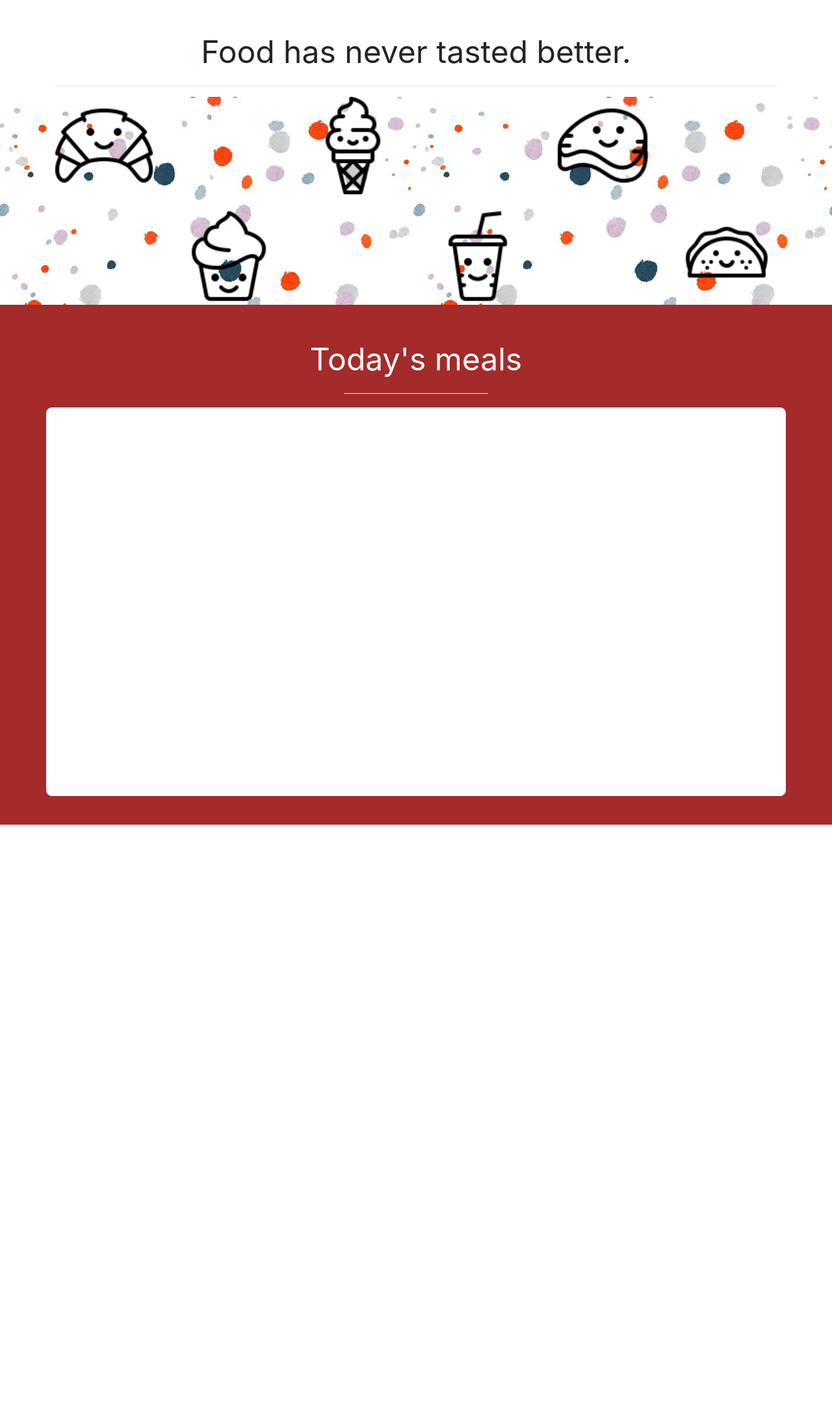
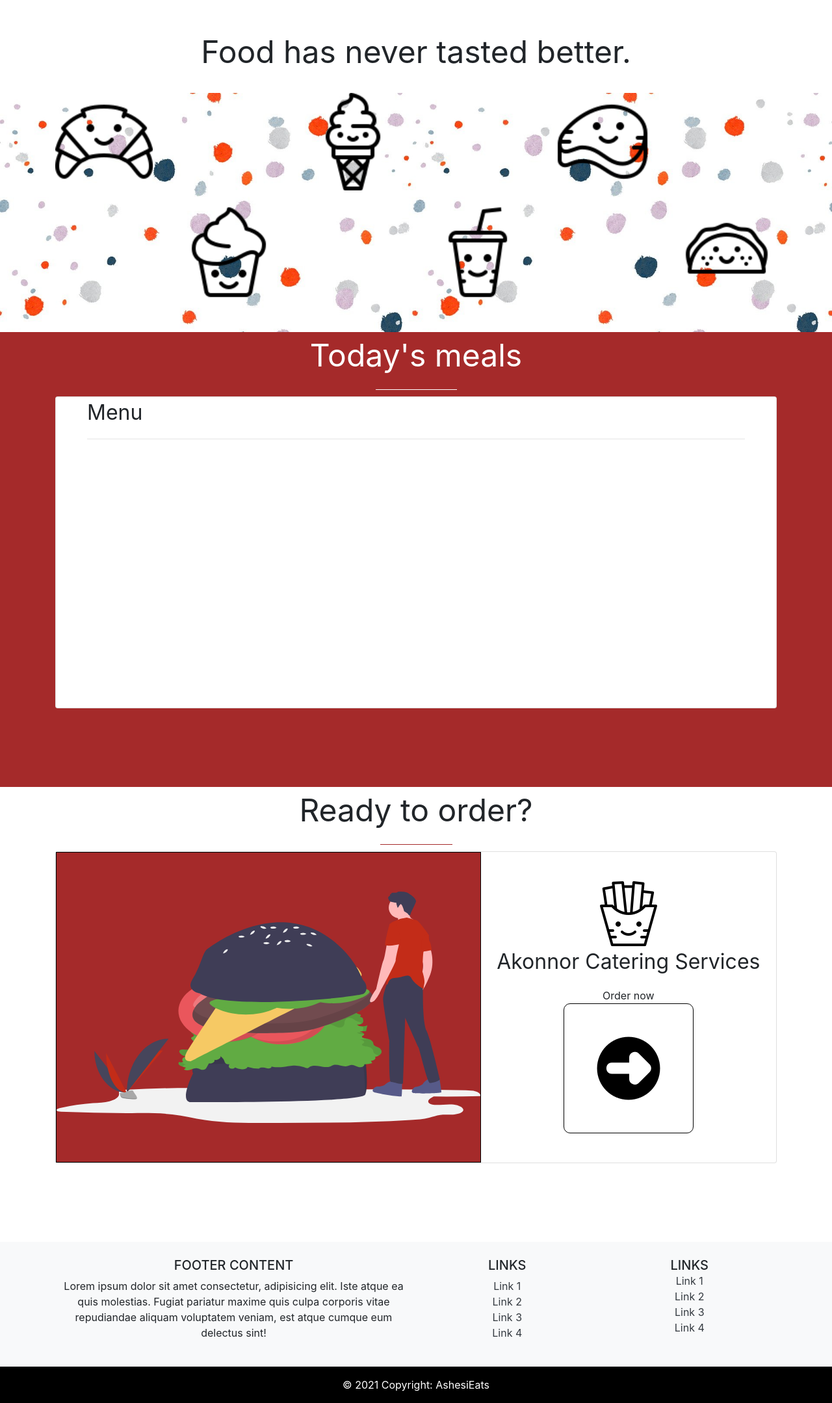
Before and after one commit to Akwasi123/AshesiEats-Software-Engineering-Project, a PHP site: page /akonnor.html in a window 1280 px wide. Shown: the part 404-2563 px from the top of the page at 65% size. Before the commit the page ends 1673 px from the top, so only its background shows below. Run offline with PHP 8.4, Linux system fonts and the light colour scheme; a stand-in replaces the project's code that opens the database connection.

Commit message:
completed akonnor.html

```diff
--- a/akonnor.html
+++ b/akonnor.html
@@ -62,7 +62,7 @@
 
   <!--  positioned foods -->
   <div class="container-fluid px-5 food-background">
-        <div class="foods container">
+    <div class="foods container pb-lg-5">
       <img src="./assets/img/absolute img/icons8-kawaii-croissant-100.png" alt="" width="150" class="img1">
       <img src="./assets/img/absolute img/icons8-kawaii-cupcake-100.png" alt="" width="150" class="img2">
       <img src="./assets/img/absolute img/icons8-kawaii-ice-cream-100.png" alt="" width="150" class="img3">
@@ -72,22 +72,123 @@
     </div>
   </div>
 
-    <div class="menu-section container-fluid">
+  <!-- menu -->
+  <div class="container-fluid menu-section s1">
+    <div class="slogan meals">
+      <p>Today's meals</p>
+      <hr>
+    </div>
     <div class="container">
-            <div class="slogan pt-lg-5">
-                <p class="m-heading">Today's meals</p>
-                <hr id="m-line">
+      <div class="card menu-plaque px-5">
+        <span>Menu</span>
+        <hr>
+      </div>
     </div>
   </div>
 
-        <!-- menu items -->
-        <div class="card-container container">
-            <div href="" class="card">
+  <div class="container-fluid menu-section s2">
+    <div class="container order-box">
+      <div class="slogan order-heading">
+        <p>Ready to order?</p>
+        <hr>
+      </div>
 
-            <div/>
+      <div class="card box">
+        <div class="svg-img">
+          <img src="./assets/img/undraw_Hamburger_8ge6.svg" alt="">
+        </div>
+
+        <!-- order-box -->
+        <div class="portal">
+          <div class="brand">
+            <img src="./assets/img/icons8-kawaii-french-fries-100.png" alt="">
+            <p>Akonnor Catering Services</p>
+            <span>Order now</span>
+          </div>
+
+          <!-- order button -->
+          <a href="" class="order-button">
+            <img src="./assets/img/icons8-arrow-100.png" alt="">
+          </a>
+
+        </div>
+      </div>
     </div>
   </div>
 
+  <!-- footer -->
+  <!-- Footer -->
+<footer class="bg-light text-center text-lg-start">
+  <!-- Grid container -->
+  <div class="container p-4">
+    <!--Grid row-->
+    <div class="row">
+      <!--Grid column-->
+      <div class="col-lg-6 col-md-12 mb-4 mb-md-0">
+        <h5 class="text-uppercase">Footer Content</h5>
+
+        <p>
+          Lorem ipsum dolor sit amet consectetur, adipisicing elit. Iste atque ea quis
+          molestias. Fugiat pariatur maxime quis culpa corporis vitae repudiandae aliquam
+          voluptatem veniam, est atque cumque eum delectus sint!
+        </p>
+      </div>
+      <!--Grid column-->
+
+      <!--Grid column-->
+      <div class="col-lg-3 col-md-6 mb-4 mb-md-0">
+        <h5 class="text-uppercase">Links</h5>
+
+        <ul class="list-unstyled mb-0">
+          <li>
+            <a href="#!" class="text-dark">Link 1</a>
+          </li>
+          <li>
+            <a href="#!" class="text-dark">Link 2</a>
+          </li>
+          <li>
+            <a href="#!" class="text-dark">Link 3</a>
+          </li>
+          <li>
+            <a href="#!" class="text-dark">Link 4</a>
+          </li>
+        </ul>
+      </div>
+      <!--Grid column-->
+
+      <!--Grid column-->
+      <div class="col-lg-3 col-md-6 mb-4 mb-md-0">
+        <h5 class="text-uppercase mb-0">Links</h5>
+
+        <ul class="list-unstyled">
+          <li>
+            <a href="#!" class="text-dark">Link 1</a>
+          </li>
+          <li>
+            <a href="#!" class="text-dark">Link 2</a>
+          </li>
+          <li>
+            <a href="#!" class="text-dark">Link 3</a>
+          </li>
+          <li>
+            <a href="#!" class="text-dark">Link 4</a>
+          </li>
+        </ul>
+      </div>
+      <!--Grid column-->
+    </div>
+    <!--Grid row-->
+  </div>
+  <!-- Grid container -->
+
+  <!-- Copyright -->
+  <div class="text-center p-3" style="background-color: black;">
+    <span style="color: white;">© 2021 Copyright:</span>
+    <span class="text-white" >AshesiEats</span>
+  </div>
+  <!-- Copyright -->
+</footer>
+<!-- Footer -->
 
   <script src="https://cdnjs.cloudflare.com/ajax/libs/jquery/3.5.1/jquery.slim.min.js"></script>
   <script src="https://cdnjs.cloudflare.com/ajax/libs/popper.js/1.16.1/umd/popper.min.js"></script>
--- a/assets/css/akonnor.css
+++ b/assets/css/akonnor.css
@@ -5,8 +5,8 @@
 }
 
 :root{
-    /* font-family: 'Inter', sans-serif; */
-    font-family: 'Montserrat', sans-serif;
+    font-family: 'Inter', sans-serif;
+    /* font-family: 'Montserrat', sans-serif; */
     font-size: 16px;
 }
 
@@ -72,39 +72,82 @@ body{
 }
 
 .menu-section{
-    background-color: brown;
-    height: 100%;
-
+    height: 700px;
 }
 
-.m-heading{
+.meals p{
     color: white;
 }
 
-#m-line{
+.slogan hr{
+    width: 10%;
     border-color: white;
-    width: 20%;
-    margin: auto;
+    margin: 0 auto 10px auto;
 }
 
-.card-container{
+.s1{
+    background: brown;
+}
+
+.menu-plaque, .box{
+    height: 60vh;
+    width: 100%;
+}
+.menu-plaque span{
+    font-size: 2rem;
+}
+
+.order-heading hr{
+    width: 10%;
+    border-color: brown;
+    margin: 0 auto 10px auto;
+}
+
+.box{
+    display: flex;
+    flex-direction: row;
+    justify-content: center;
+}
+
+.svg-img{
+    border: 1px solid black;
+    flex: 1.5;
     display: flex;
     align-items: center;
-    justify-content: space-between;
-    padding: 20px 0 0 0;
+    background-color: brown;
 }
 
-.card-container a{
-    text-decoration: none;
+.svg-img img{
+    width: 100%;
 }
 
-.card{
+.portal{
     display: flex;
+    justify-content: center;
+    flex-direction: column;
     align-items: center;
+    flex: 1;
+    padding: 10px;
+}
+
+.brand{
+    text-align: center;
+}
+
+.brand p{
+    font-size: 2rem;
+}
+
+.order-button{
+    display: flex;
     justify-content: center;
-    height: 600px;
-    width: 100%;
+    align-items: center;
+    height: 200px;
+    width: 200px;
+    border: 1px solid black;
     border-radius: 10px;
-    border: 1px solid brown;
-    color: black;
 }
+
+.order-button:hover{
+    background-color: brown;
+}
```
Also changed, not shown: assets/img/icons8-arrow-100.png (added), assets/img/undraw_Hamburger_8ge6.svg (added), 1 other file. Lines whose indentation alone changed are shown as unchanged.
